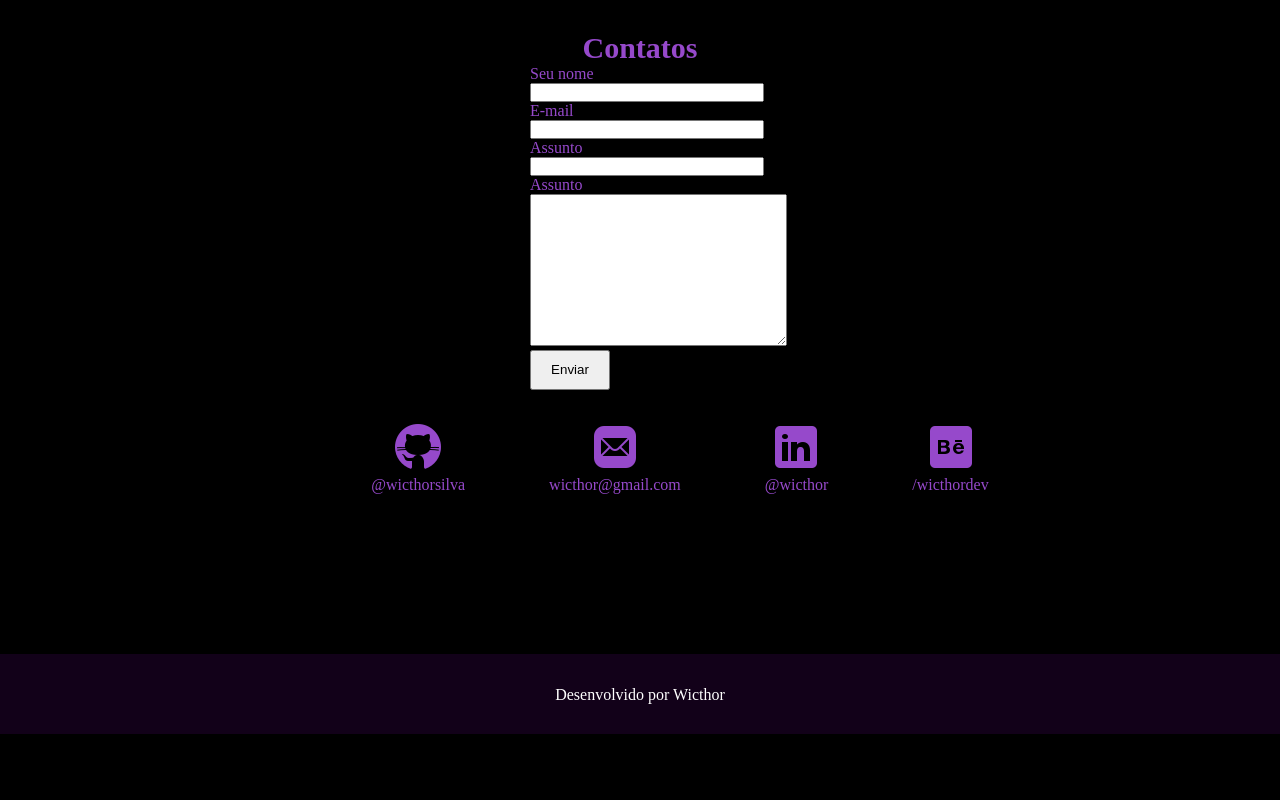
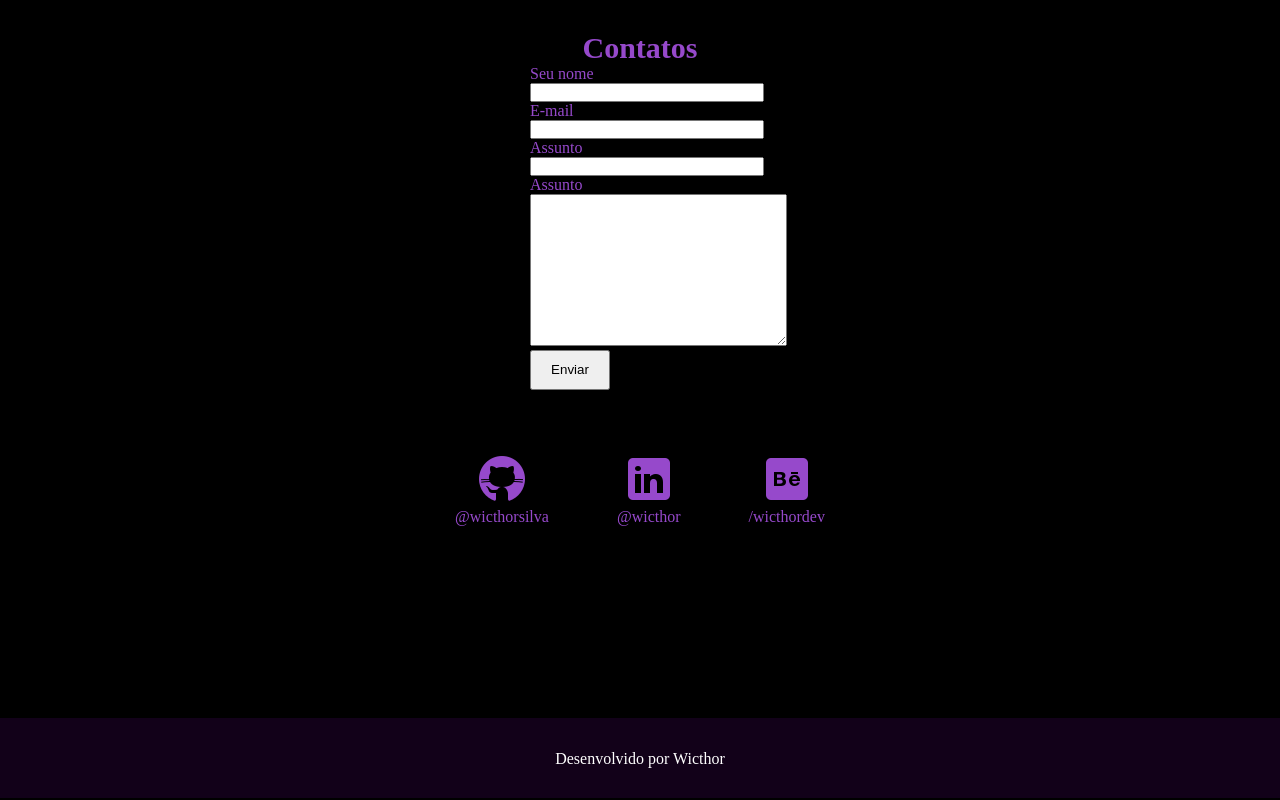
Before and after one commit to wicthorsilva/portfolio-wicthor, a plain HTML site: page index.html in a window 1280 px wide. Shown: the part 1515-2315 px from the top of the page. Before the commit the page ends 2251 px from the top, so only its background shows below. Drawn offline with Linux system fonts and the light colour scheme.

Commit message:
Atualizações de links no porfólio

```diff
--- a/css/style.css
+++ b/css/style.css
@@ -151,7 +151,7 @@ a {
     margin-top: 2rem;
 }
 .redes-contatos {
-    margin-left: 5rem;
+    margin: 2rem;
     text-align: center;
     display: inline-block;
 }
--- a/index.html
+++ b/index.html
@@ -75,7 +75,7 @@
             <div class="cards-container">
                 <div class="container-servicos">
                     <div class="boxs-cards">
-                        <a href="https://wicthorsilva.github.io/project-barberlup/"><img src="assets/img/projetos/barber-lup.png" alt="img-barber-lup"></a>
+                        <a href="https://wicthorsilva.github.io/project-barberlup/" target="_blank"><img src="assets/img/projetos/barber-lup.png" alt="img-barber-lup"></a>
                     </div>
                     <div class="boxs-cards">
                         <a href=""><img src="assets/img/projetos/project-landpage.png" alt="img-landpage"></a>
@@ -141,20 +141,20 @@
             <div class="container-contato">
                 <div class="div-contatos">
                     <div class="redes-contatos">
-                        <img src="assets/img/icons/icons8-github-50 (2).png" alt="GitHub">
+                        <a href="https://github.com/wicthorsilva" target="_blank"><img src="assets/img/icons/icons8-github-50 (2).png" alt="GitHub"></a>
                         <p>@wicthorsilva</p>
                     </div>
 
-                    <div class="redes-contatos">
+                    <!-- <div class="redes-contatos">
                         <img src="assets/img/icons/icons8-mail-50 (1).png" alt="E-mail">
                         <p>wicthor@gmail.com</p>
-                    </div>
+                    </div> -->
                     <div class="redes-contatos">
-                        <img src="assets/img/icons/icons8-linkedin-50.png" alt="linkedin">
+                        <a href="https://www.linkedin.com/in/wicthor-silva-b10809251/" target="_blank"><img src="assets/img/icons/icons8-linkedin-50.png" alt="linkedin"></a>
                         <p>@wicthor</p>
                     </div>
                     <div class="redes-contatos">
-                        <img src="assets/img/icons/icons8-behance-50.png" alt="Behance">
+                        <a href="https://www.behance.net/wicthordev" target="_blank"><img src="assets/img/icons/icons8-behance-50.png" alt="Behance"></a>
                         <p>/wicthordev</p>
                     </div>
                 </div>
@@ -167,4 +167,6 @@
         </footer>
     </body>
 
+
+
 </html>
```
